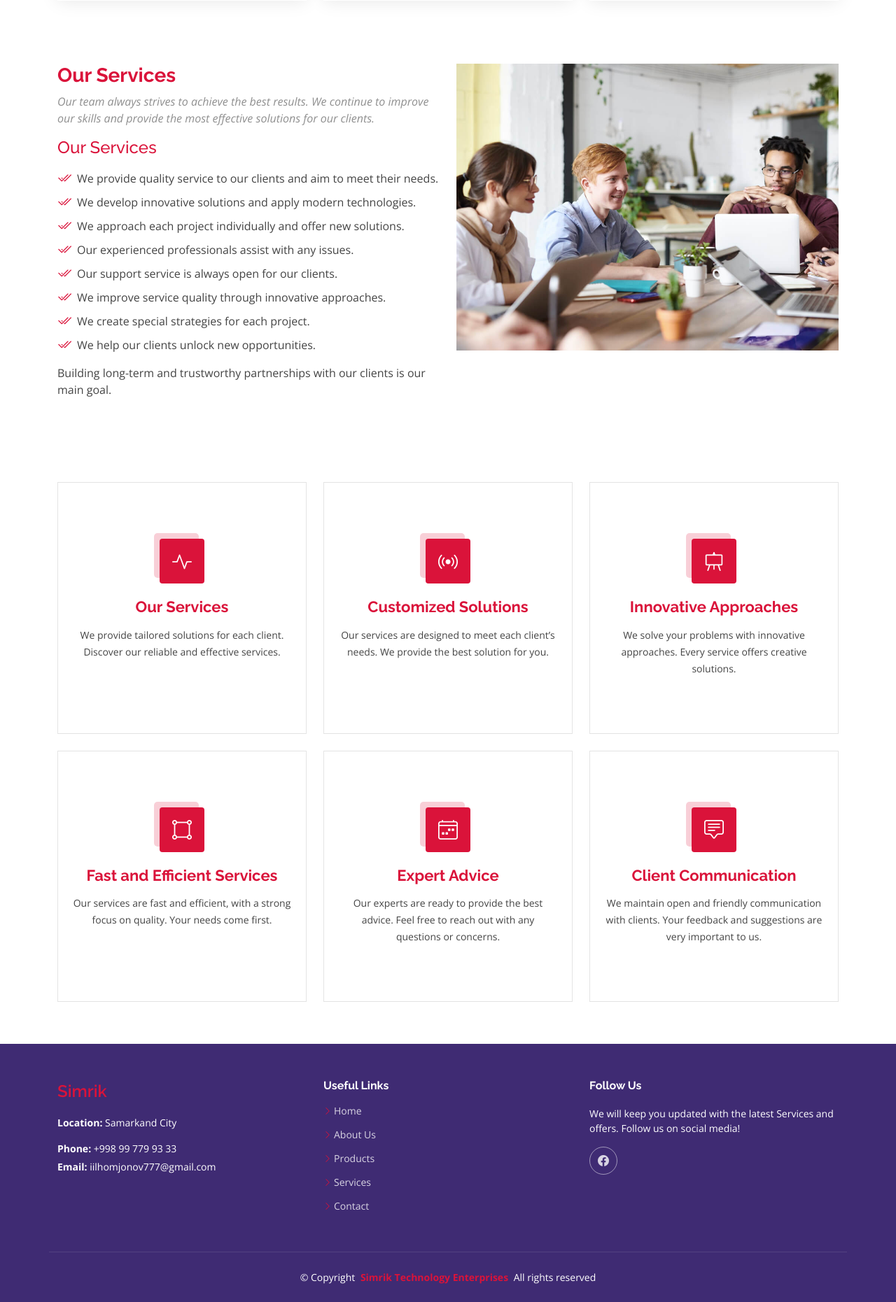
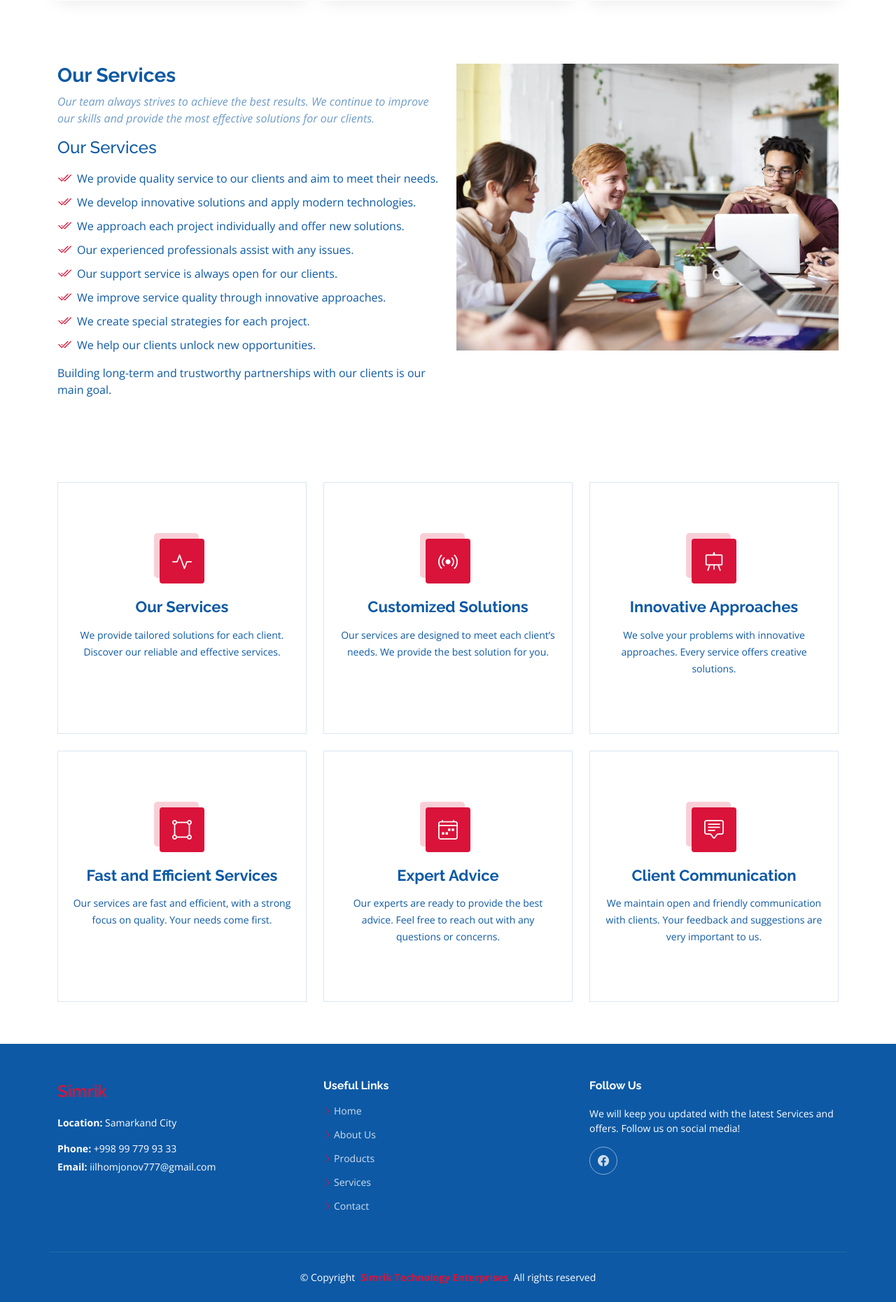
Before and after one commit to simriktechnology/pragatinagarkhanepani, a PHP site: page / in a window 1280 px wide. Shown: the part 812-2673 px from the top of the page at 70% size. Run offline with PHP 8.4, Linux system fonts and the light colour scheme; data comes from the database, SQL or seed files in the repository.

Commit message:
Updated project

```diff
--- a/assets/css/main.css
+++ b/assets/css/main.css
@@ -7,9 +7,9 @@
 :root {
   --background-color: #ffffff;
   /* Background color for the entire website, including individual sections */
-  --default-color: #444444;
+  --default-color: #0d59a5;
   /* Default color used for the majority of the text content across the entire website */
-  --heading-color: #da133a;
+  --heading-color: #0d59a5;
   /* Color for headings, subheadings and title throughout the website */
   --accent-color: #da133a;
   /* Accent color that represents your brand on the website. It's used for buttons, links, and other elements that need to stand out */
@@ -31,14 +31,14 @@
   /* Used as the background color for dropdown items that appear when hovering over primary navigation items */
   --nav-dropdown-color: #444444;
   /* Used for navigation links of the dropdown items in the navigation menu. */
-  --nav-dropdown-hover-color: ##da133a;
+  --nav-dropdown-hover-color: #da133a;
   /* Similar to --nav-hover-color, this color is applied to dropdown navigation links when they are hovered over. */
 }
 
 /* Color Presets - These classes override global colors when applied to any section or element, providing reuse of the sam color scheme. */
 
 .light-background {
-  --background-color: #f9f9f9;
+  --background-color: #0d59a5;
   --surface-color: #ffffff;
 }
 
@@ -49,7 +49,7 @@ textarea {
 /* for heading backgroung colour*/
 
 .dark-background {
-  --background-color: #3f2b73;
+  --background-color: #0d59a5;
   --default-color: #ffffff;
   --heading-color: #ffffff;
   --surface-color: #565656;
--- a/config.php
+++ b/config.php
@@ -9,7 +9,7 @@ class Database
         $servername = "localhost";
         $username = "root";
         $password = "";
-        $dbname = "pragatin_simriktechnp";
+        $dbname = "khanepani";
 
         $this->conn = new mysqli($servername, $username, $password, $dbname);
 
--- a/includes/header.php
+++ b/includes/header.php
@@ -21,7 +21,7 @@
             </div>
             <div class="social-links d-none d-md-flex align-items-center">
                 <!-- <a href="https://twitter.com/<?php echo  $contactData[0]['twitter']; ?>" class="twitter"><i class="bi bi-twitter-x"></i></a> -->
-                <a href="https://www.facebook.com/SimrikTech<?php echo  $contactData[0]['facebook']; ?>" class="facebook"><i class="bi bi-facebook"></i></a>
+                <a href="https://www.facebook.com/pragatinagar.khanepani.7<?php echo  $contactData[0]['facebook']; ?>" class="facebook"><i class="bi bi-facebook"></i></a>
                 <!-- <a href="https://instagram.com/<?php echo  $contactData[0]['instagram']; ?>" class="instagram"><i class="bi bi-instagram"></i></a> -->
                 <!-- <a href="https://linkedin.com/in/<?php echo  $contactData[0]['linkedin']; ?>" class="linkedin"><i class="bi bi-linkedin"></i></a> -->
             </div>
@@ -32,7 +32,7 @@
         <div class="container position-relative d-flex align-items-center justify-content-between">
             <a href="./" class="logo d-flex align-items-center">
                 <h1 class="sitename">
-                <img src="assets\img\simriklogo.png"><br></h1>
+                <img src="assets\img\khanepani.png"><br></h1>
             </a>
 
             <?php $current_page = basename($_SERVER['PHP_SELF']); ?>
@@ -41,9 +41,10 @@
                 <ul>
                     <li><a href="./" class="<?= ($current_page == 'index.php') ? 'active' : ''; ?>">Home</a></li>
                     <li><a href="about.php" class="<?= ($current_page == 'about.php') ? 'active' : ''; ?>">About Us</a></li>
-                     <li><a href="leadership.php" class="<?= ($current_page == 'leadership.php') ? 'active' : ''; ?>">Leadership</a></li>
-                    <li><a href="services.php" class="<?= ($current_page == 'services.php') ? 'active' : ''; ?>">Services</a></li>
-                    <li><a href="products.php" class="<?= ($current_page == 'products.php') ? 'active' : ''; ?>">Teams</a></li>
+                     <li><a href="board.php" class="<?= ($current_page == 'board.php') ? 'active' : ''; ?>">Board Members</a></li>
+                    <li><a href="staff.php" class="<?= ($current_page == 'staff.php') ? 'active' : ''; ?>">Staff</a></li>
+                    <li><a href="notice.php" class="<?= ($current_page == 'notice.php') ? 'active' : ''; ?>">Notices</a></li>
+                    <li><a href="gallery.php" class="<?= ($current_page == 'gallery.php') ? 'active' : ''; ?>">gallery</a></li>
                     <li><a href="contact.php" class="<?= ($current_page == 'contact.php') ? 'active' : ''; ?>">Contact</a></li>
                 </ul>
                 <i class="mobile-nav-toggle d-xl-none bi bi-list"></i>
```
Also changed, not shown: assets/img/khanepani.png (added).
